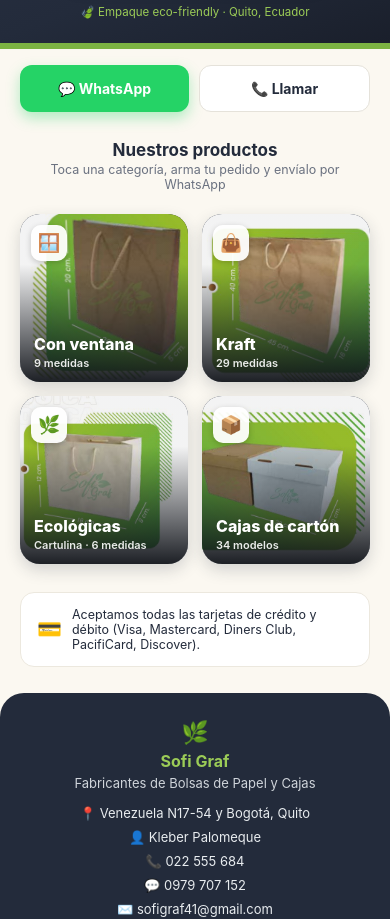
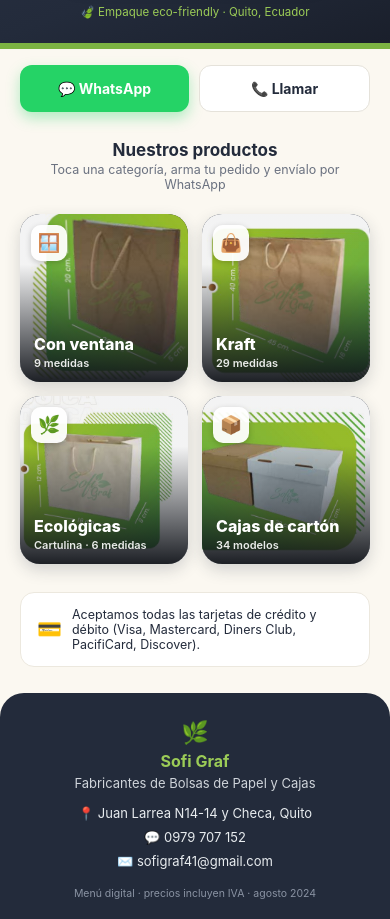
Before and after one commit to bryanligabow-lab/sofigraf-menu, a plain HTML site: page index.html in a window 390 px wide. Shown: the part 183-1102 px from the top of the page. Drawn offline with Linux system fonts and the light colour scheme.

Commit message:
Update contact info per client request
New address (Juan Larrea N14-14 y Checa), remove landline and
contact name; "Llamar" button now dials the mobile number.

```diff
--- a/index.html
+++ b/index.html
@@ -129,7 +129,7 @@
     </div>
     <div class="cta-row">
       <a class="btn btn-primary" href="https://wa.me/593979707152?text=Hola%20Sofi%20Graf%2C%20quisiera%20cotizar%20fundas%20de%20papel." target="_blank" rel="noopener">💬 WhatsApp</a>
-      <a class="btn btn-secondary" href="tel:+59322555684">📞 Llamar</a>
+      <a class="btn btn-secondary" href="tel:+593979707152">📞 Llamar</a>
     </div>
     <div class="home-title"><h2>Nuestros productos</h2><p>Toca una categoría, arma tu pedido y envíalo por WhatsApp</p></div>
     <div class="grid-menu">
@@ -142,9 +142,7 @@
     <footer>
       <div class="leaf">🌿</div><h3>Sofi Graf</h3><p>Fabricantes de Bolsas de Papel y Cajas</p>
       <div class="contact-list">
-        <div class="contact-row">📍 Venezuela N17-54 y Bogotá, Quito</div>
-        <div class="contact-row">👤 Kleber Palomeque</div>
-        <div class="contact-row">📞 <a href="tel:+59322555684">022 555 684</a></div>
+        <div class="contact-row">📍 Juan Larrea N14-14 y Checa, Quito</div>
         <div class="contact-row">💬 <a href="https://wa.me/593979707152" target="_blank" rel="noopener">0979 707 152</a></div>
         <div class="contact-row">✉️ <a href="mailto:sofigraf41@gmail.com">sofigraf41@gmail.com</a></div>
       </div>
```
